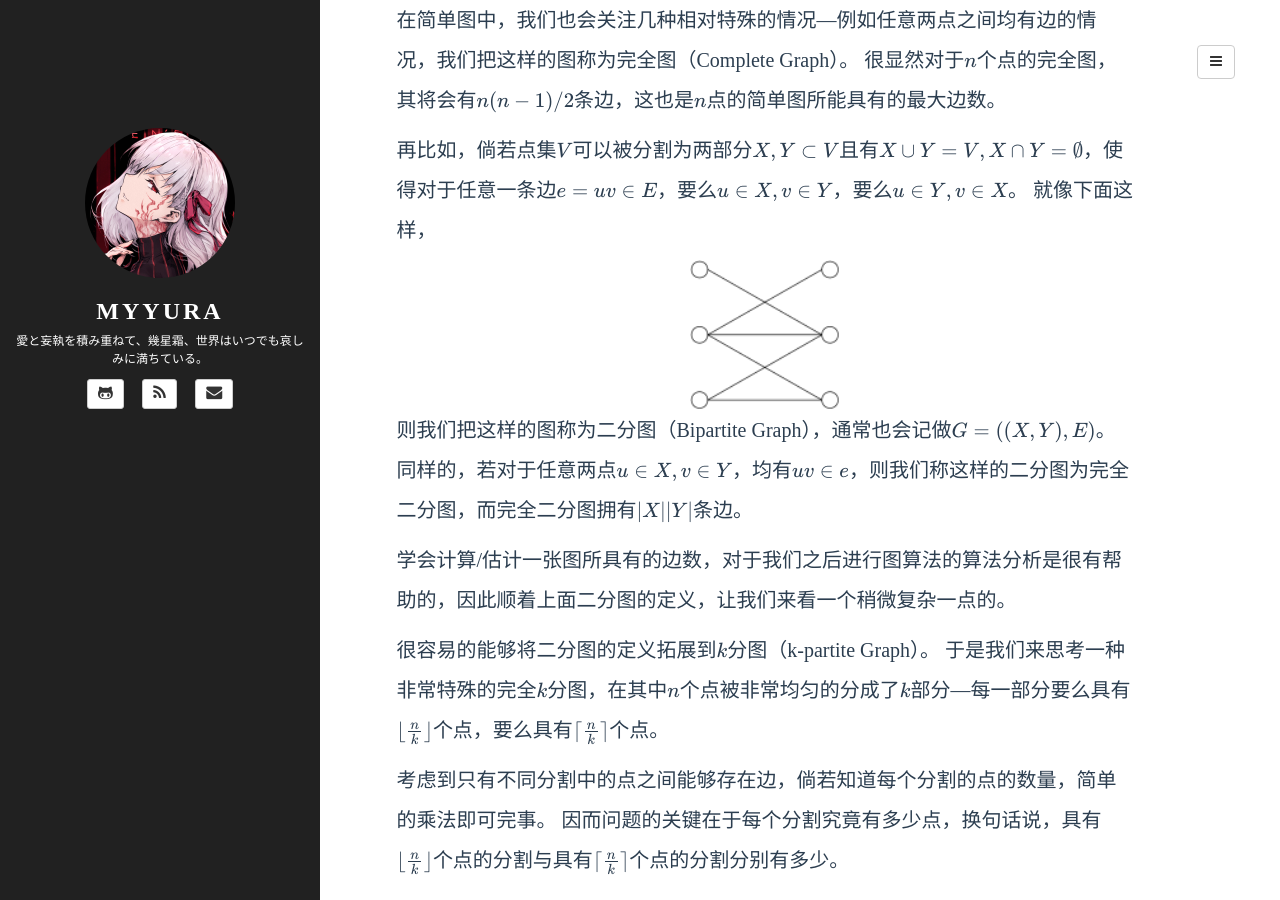
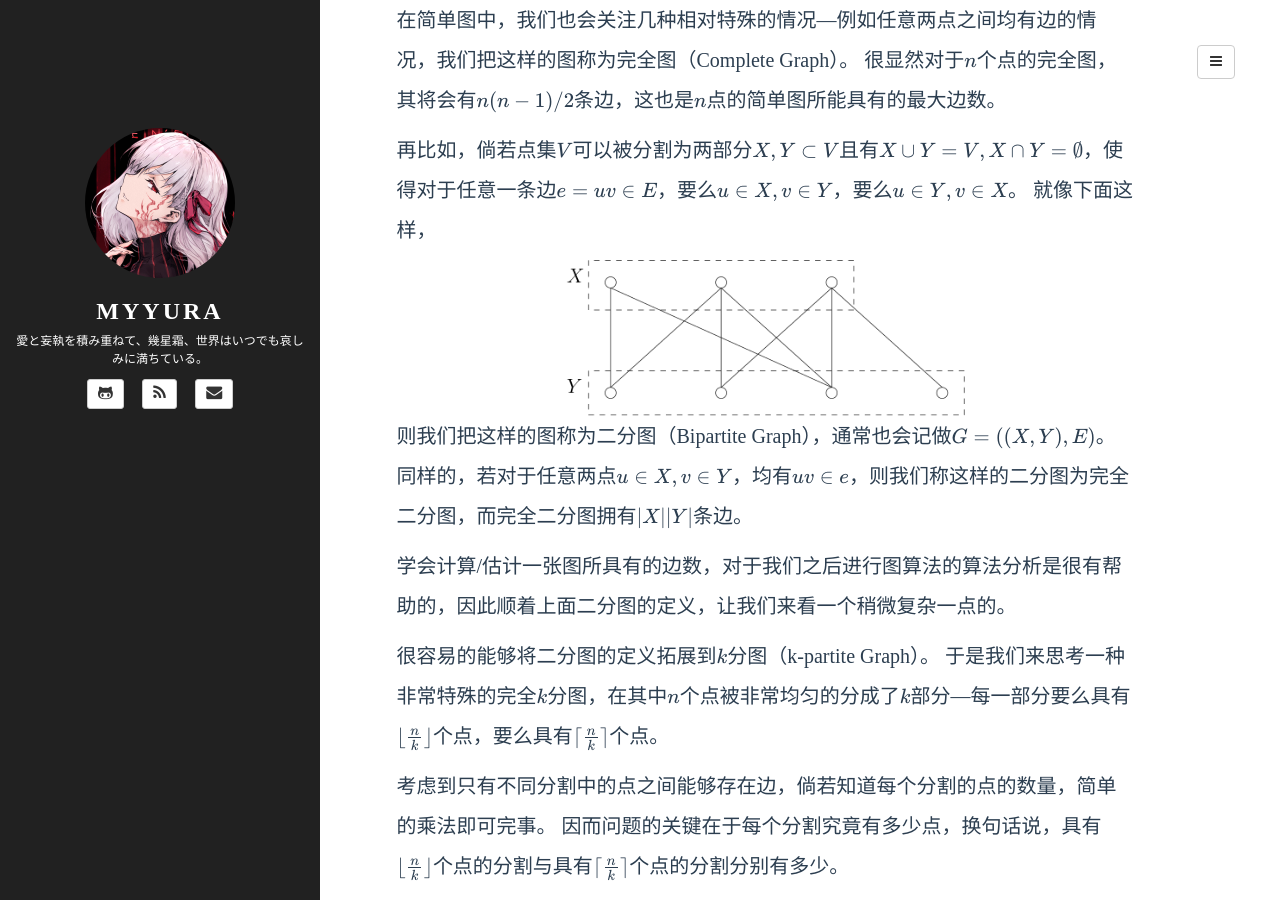
Before and after one commit to Myyura/myyura.github.io, a Jekyll site: the page built from _posts/math_algorithm/2020-8-1-graph-theory-1.md, in a window 1280 px wide and 900 px high, scrolled down 2474 px. Built offline with Jekyll 4.4.1, drawn with Linux system fonts in a browser that asks for light colours; formulas are drawn with MathJax 3; a script that is not in the unit is left out; comment, search, counter and statistics services are not loaded.

Commit message:
Change picture size

```diff
--- a/_posts/math_algorithm/2020-8-1-graph-theory-1.md
+++ b/_posts/math_algorithm/2020-8-1-graph-theory-1.md
@@ -65,7 +65,7 @@
 就像下面这样，
 
 <figure style="text-align:center;">
-  <img src="{{ site.BASE_PATH }}/assets/images/graph_theory_1_3.png" width="150" alt="1"/>
+  <img src="{{ site.BASE_PATH }}/assets/images/graph_theory_1_3.png" width="400" alt="1"/>
 </figure>
 
 则我们把这样的图称为二分图（Bipartite Graph），通常也会记做$G = ((X, Y), E)$。
```
Also changed, not shown: assets/images/graph_theory_1_3.png, 1 other file.
